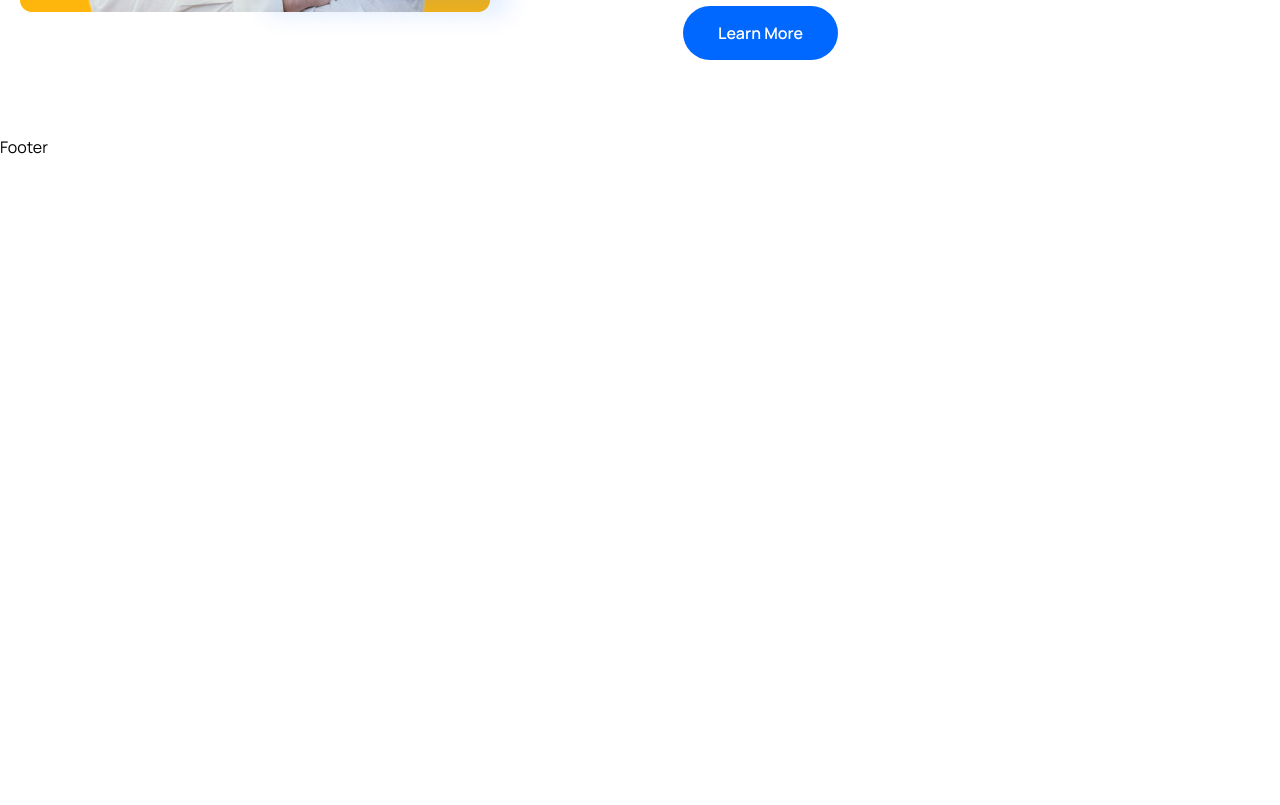
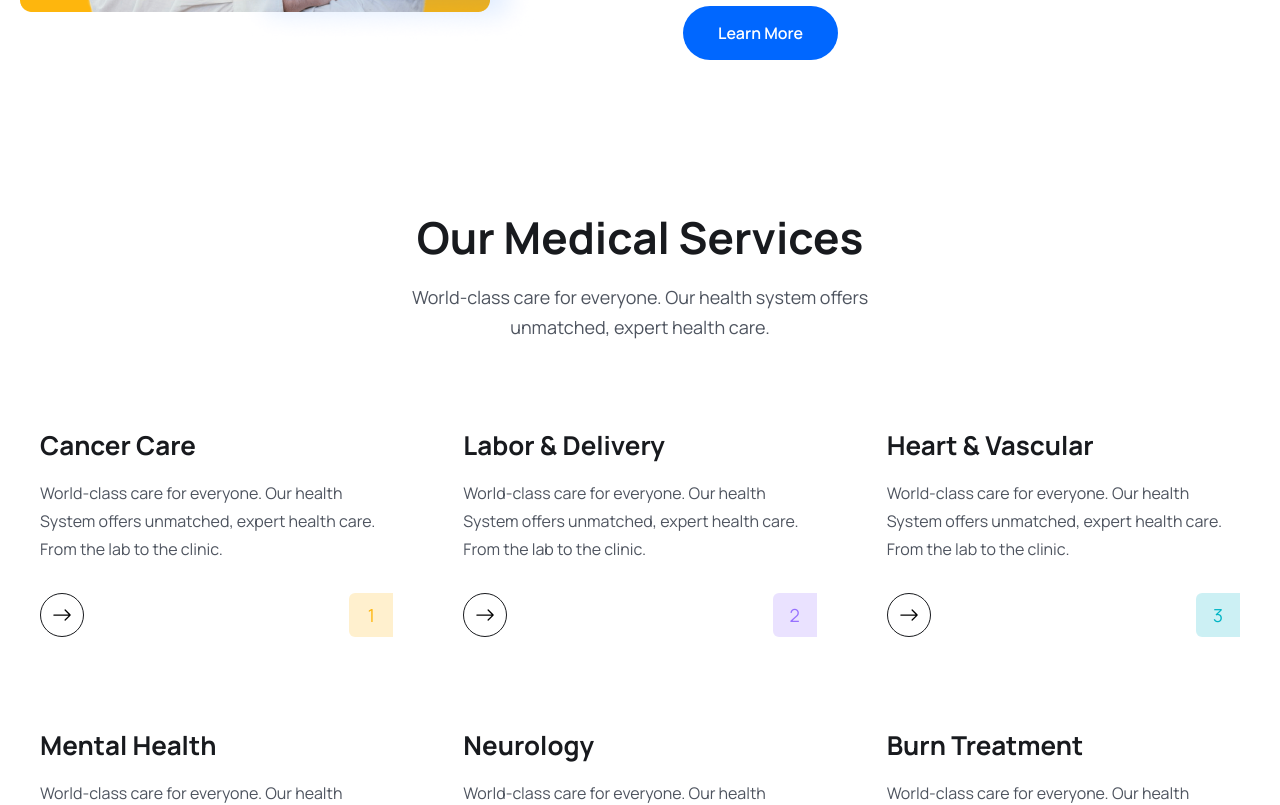
Before and after one commit to brad434/MedicareBooking, a React (Vite) app in the folder frontend/: page / in a window 1280 px wide. Shown: the part 2160-2965 px from the top of the page. Before the commit the page ends 2319 px from the top, so only its background shows below. Built offline with nearby package versions, Linux system fonts and the light colour scheme.

Commit message:
added a service list to the home page , with a services component with two files

```diff
--- /dev/null
+++ b/frontend/src/components/Services/ServiceCard.jsx
@@ -0,0 +1,28 @@
+import { BsArrowRight } from 'react-icons/bs'
+import { Link } from 'react-router-dom'
+
+const ServiceCard = ({ item, index }) => {
+
+    const { name, desc, bgColor, textColor } = item
+
+    return <div className="py-[30px] px-3 lg:px-5">
+        <h2 className="text-[26px] leading-9 text-headingColor font-[700]">
+            {name}
+        </h2>
+        <p className="text-[16px] leading-7 font-[400] text-textColor mt-4">
+            {desc}
+        </p>
+
+        <div className="flex items-center justify-between mt-[30px]">
+            <Link to='/doctors'
+                className='w-[44px] h-[44px] rounded-full border border-solid border-[#181A1E] flex items-center justify-center group hover:bg-primaryColor hover:border-none'>
+                <BsArrowRight className='group-hover:text-white w-6 h-5' />
+            </Link>
+            <span className='w-[44px] h-[44px] flex items-center justify-center text-[18px] leading-[30px] font-[600px]' style={{ background: `${bgColor}`, color: `${textColor}`, borderRadius: '6px 0 0 6px', }}>
+                {index + 1}
+            </span>
+        </div>
+    </div>
+}
+
+export default ServiceCard
--- /dev/null
+++ b/frontend/src/components/Services/ServiceList.jsx
@@ -0,0 +1,14 @@
+import React from 'react';
+import { services } from './../../assets/data/services';
+import ServiceCard from './ServiceCard';
+
+const ServiceList = () => {
+    return (<div className="grid grid-cols-1 md:grid-cols-2 lg:grid-cols-3 gap-5 lg:gap-[30px] mt-[30px] lg:mt-[55px]">
+        {services.map((item, index) => (
+            <ServiceCard item={item} index={index} key={index} />
+        ))}
+    </div>
+    )
+}
+
+export default ServiceList;
--- a/frontend/src/pages/Home.jsx
+++ b/frontend/src/pages/Home.jsx
@@ -9,6 +9,7 @@
 import { Link } from 'react-router-dom';
 import { BsArrowRight } from 'react-icons/bs';
 import About from '../components/About/About';
+import ServiceList from '../components/Services/ServiceList';
 
 
 const Home = () => {
@@ -143,8 +144,24 @@
             </section>
             {/* ==================== 2nd section end ============  */}
 
+            {/* ===== About Section Component */}
             <About />
+            {/* ====== About Section Component End */}
 
+
+            {/* ========= Services Section =========== */}
+            <section>
+                <div className="container">
+                    <div className="xl:w-[470px] mx-auto">
+                        <h2 className="heading text-center">Our Medical Services</h2>
+                        <p className='text__para text-center'>World-class care for everyone. Our health system offers unmatched, expert health care.</p>
+                    </div>
+
+                    <ServiceList />
+                </div>
+            </section>
+
+            {/* ========= Services Section End =========== */}
         </>
     )
 }
```
